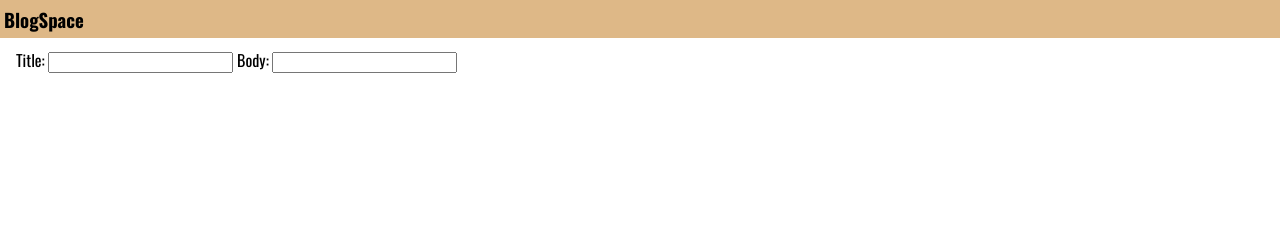
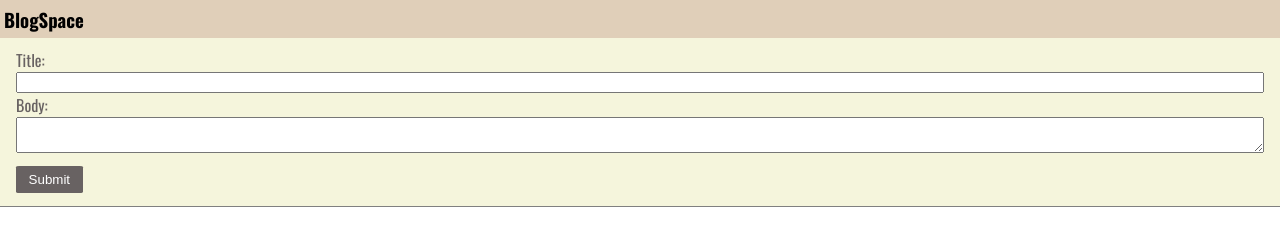
Before and after one commit to trome23/API-practice-BlogSpace, a plain HTML site: page index.html in a window 1280 px wide. Drawn offline with nearby package versions, Linux system fonts and the light colour scheme; no server answers.

Commit message:
more styling added

```diff
--- a/index.css
+++ b/index.css
@@ -7,7 +7,7 @@ html, body {
 nav {
     height: 30px;
     width: 100%;
-    background-color: burlywood;
+    background-color: rgb(224, 207, 185);
     padding: .25em;
     display: flex;
     align-items: center;
@@ -18,10 +18,31 @@ nav {
     margin: 0;
 }
 
-.container {
-    padding: 3em 1em;
+form {
+    background-color: beige;
+    display: flex;
+    flex-direction: column;
+    padding: 3em 1em 0 1em;
+    color: rgb(104, 98, 98);
 }
 
 #blog-list {
+    padding: 0 2em;
+    border-top: 1px solid gray;
+}
 
+#post-btn {
+    margin: 1em 0;
+    width: 5em;
+    height: 2em;
+    background-color: rgb(104, 98, 98);
+    color: white;
+    border: none;
+    border-radius: 5%;
 }
+
+#post-btn:hover,
+#post-btn:focus {
+    background-color: rgb(224, 207, 185);
+    color: black;
+}
--- a/index.html
+++ b/index.html
@@ -11,15 +11,19 @@
             <h3 id="nav-title">BlogSpace</h3>
         </nav>
 
-        <div class="container">
-            <label>Title:</label>
-            <input id="title-input">
+        <form class="container">
+            <label for="post-title">Title:</label>
+            <input id="post-title" type="text">
 
-            <label>Body:</label>
-            <input id="body-input">
+            <label for="post-body">Body:</label>
+            <textarea id="post-body"></textarea>
 
-            <div id="blog-list"></div>
-        </div>
+            <button type = "submit" id="post-btn">Submit</button>
+
+        </form>
+
+        <div id="blog-list"></div>
+
 
 
         <script src="index.js"></script>
```
